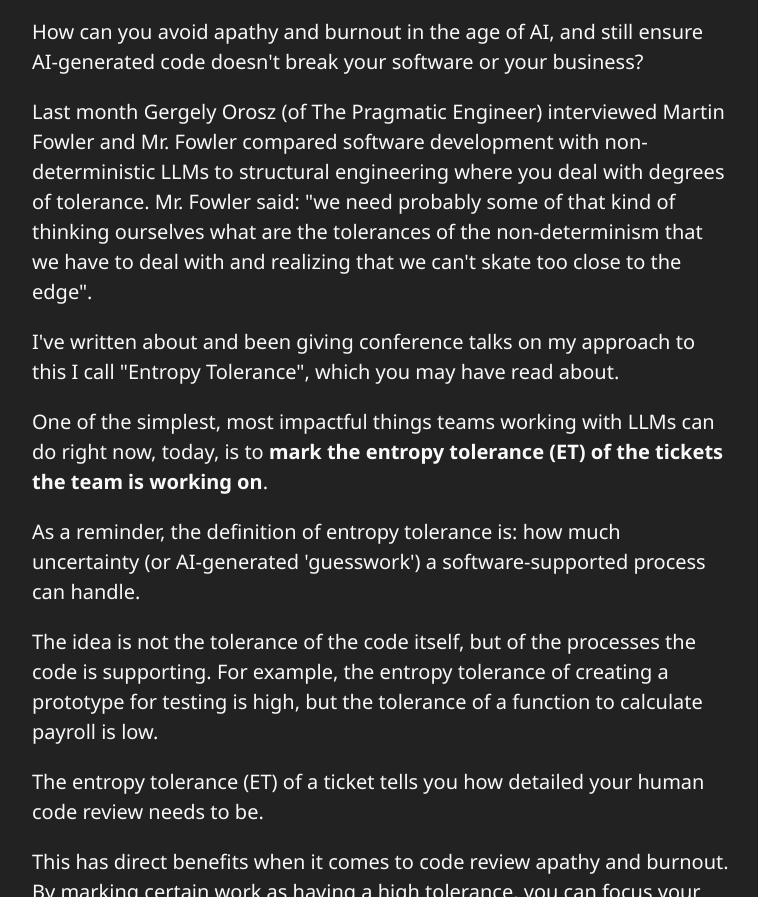
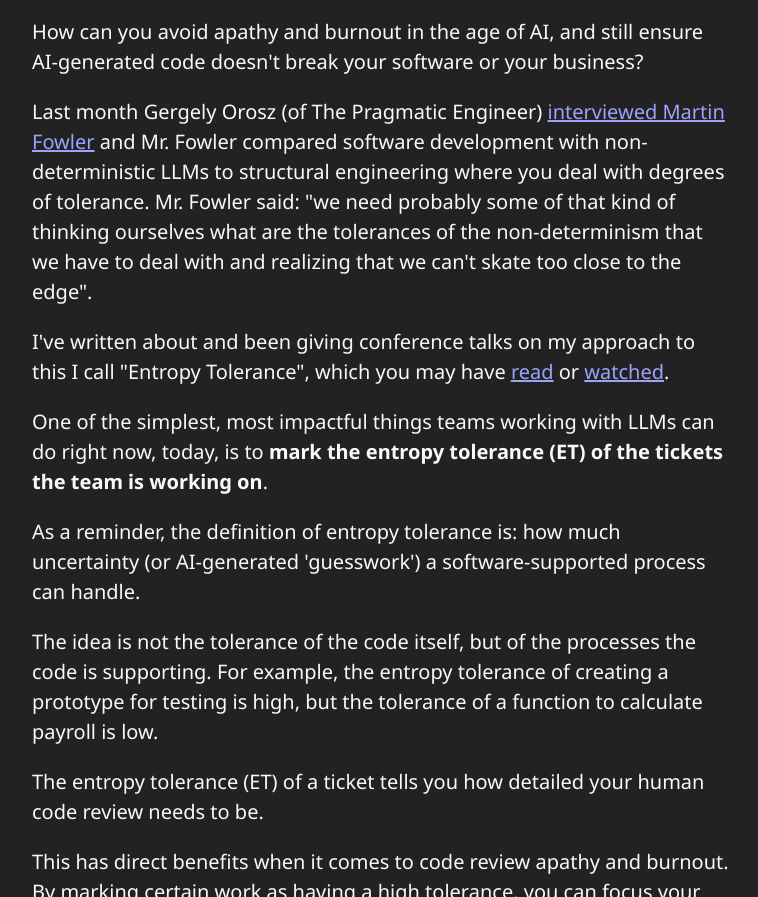
Before and after one commit to AnthonyPAlicea/anthonyalicea, an Eleventy site: page newsletter/7.md in a window 1280 px wide. Shown: the part 1402-2299 px from the top of the page, without its empty margins (258-1016 px from the left). Built offline with nearby package versions, Linux system fonts and the light colour scheme; Eleventy itself is replaced by a stand-in of ours; files that its build step writes are made by us from their sources.

Commit message:
Newsletter

```diff
--- a/newsletter/7.md
+++ b/newsletter/7.md
@@ -36,9 +36,9 @@ Eventually you reach one of two states: apathy, in which you no longer review as
 
 How can you avoid apathy and burnout in the age of AI, and still ensure AI-generated code doesn't break your software or your business?
 
-Last month Gergely Orosz (of The Pragmatic Engineer) interviewed Martin Fowler and Mr. Fowler compared software development with non-deterministic LLMs to structural engineering where you deal with degrees of tolerance. Mr. Fowler said: "we need probably some of that kind of thinking ourselves what are the tolerances of the non-determinism that we have to deal with and realizing that we can't skate too close to the edge".
+Last month Gergely Orosz (of The Pragmatic Engineer) [interviewed Martin Fowler](https://youtu.be/CQmI4XKTa0U?si=Rg1uqGu_3k0fNoCj) and Mr. Fowler compared software development with non-deterministic LLMs to structural engineering where you deal with degrees of tolerance. Mr. Fowler said: "we need probably some of that kind of thinking ourselves what are the tolerances of the non-determinism that we have to deal with and realizing that we can't skate too close to the edge".
 
-I've written about and been giving conference talks on my approach to this I call "Entropy Tolerance", which you may have read about.
+I've written about and been giving conference talks on my approach to this I call "Entropy Tolerance", which you may have [read](https://tonyalicea.dev/blog/entropy-tolerance-ai/) or [watched](https://gitnation.com/contents/entropy-tolerance-the-most-important-software-question-you-arent-asking).
 
 One of the simplest, most impactful things teams working with LLMs can do right now, today, is to **mark the entropy tolerance (ET) of the tickets the team is working on**.
 
```
